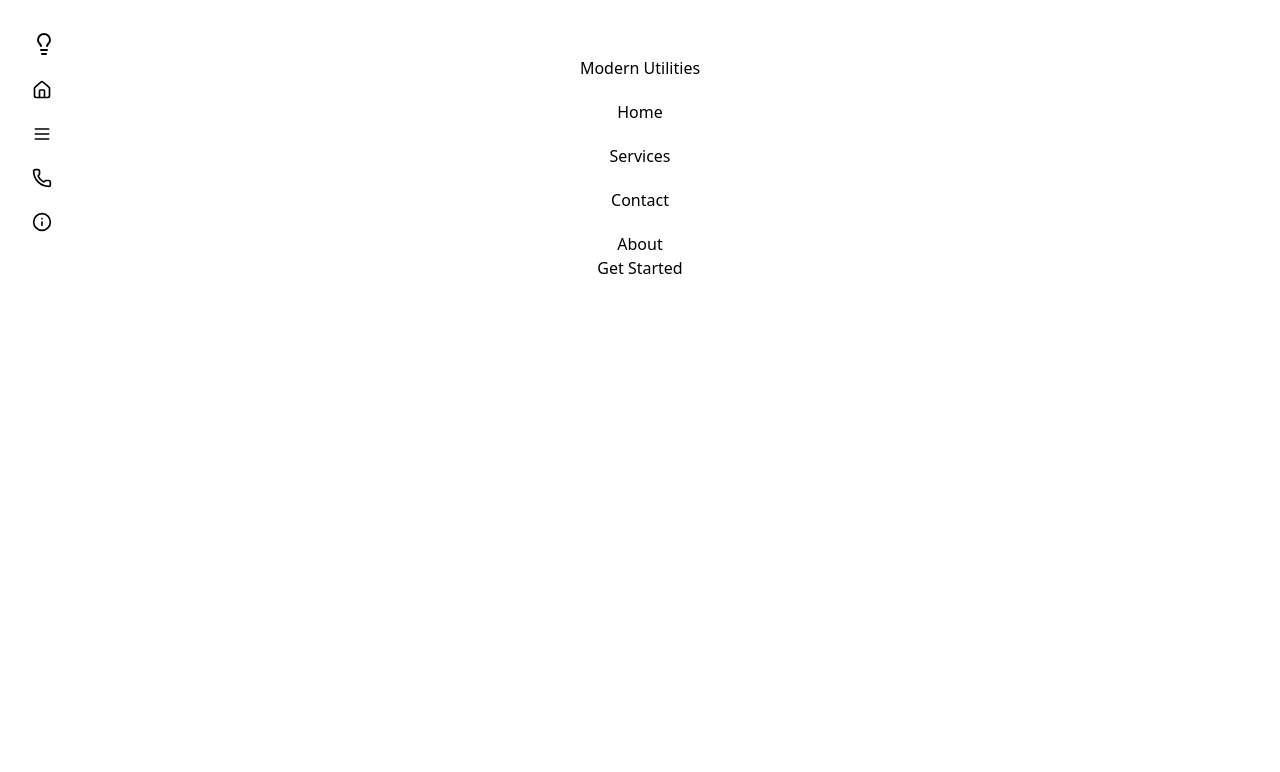
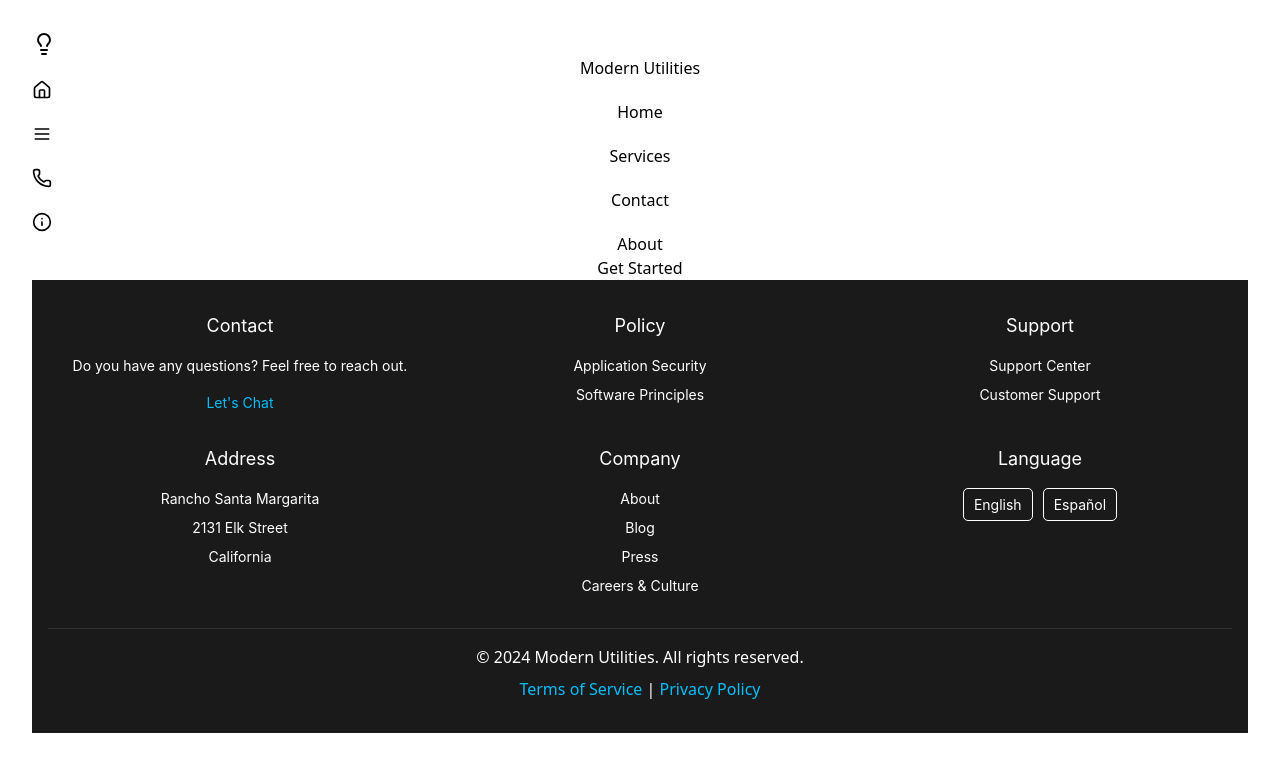
Before and after one commit to nikhil-springtown/modern-utilities, a React (Vite) app: page / in a window 1280 px wide. Shown: the top 772 px of the page. Built offline with nearby package versions, Linux system fonts and the light colour scheme.

Commit message:
footer commit

```diff
--- a/package.json
+++ b/package.json
@@ -10,11 +10,13 @@
     "preview": "vite preview"
   },
   "dependencies": {
+    "antd": "^5.22.4",
     "autoprefixer": "^10.4.20",
     "lucide-react": "^0.468.0",
     "postcss": "^8.4.49",
     "react": "^18.3.1",
     "react-dom": "^18.3.1",
+    "react-i18next": "^15.1.4",
     "react-router-dom": "^7.0.2"
   },
   "devDependencies": {
--- a/src/App.jsx
+++ b/src/App.jsx
@@ -1,4 +1,5 @@
 import './App.css'
+import Footer from './components/Footer.jsx'
 import Navbar from './components/Navbar.jsx'
 
 
@@ -8,6 +9,7 @@ function App() {
     <>
       <div>
         <Navbar />
+        <Footer />
       </div>
     </>
   )
--- /dev/null
+++ b/src/components/Footer.jsx
@@ -0,0 +1,105 @@
+import React from 'react';
+import { Row, Col } from 'antd';
+import { withTranslation } from 'react-i18next';
+import i18n from 'i18next';
+
+const Footer = ({ t }) => {
+  const handleChange = (language) => {
+    i18n.changeLanguage(language);
+  };
+
+  return (
+    <footer style={{ backgroundColor: '#1a1a1a', color: '#fff', padding: '2rem 1rem' }}>
+      <div style={{ maxWidth: '1200px', margin: '0 auto' }}>
+        <Row gutter={[16, 16]} justify="space-between">
+          <Col xs={24} sm={12} md={8}>
+            <h3 style={{ fontSize: '18px', marginBottom: '1rem' }}>{t('Contact')}</h3>
+            <p style={{ marginBottom: '1rem' }}>{t('Do you have any questions? Feel free to reach out.')}</p>
+            <a
+              href="mailto:l.qqbadze@gmail.com"
+              style={{ color: '#00bfff', textDecoration: 'none' }}
+            >
+              {t('Let\'s Chat')}
+            </a>
+          </Col>
+          <Col xs={24} sm={12} md={8}>
+            <h3 style={{ fontSize: '18px', marginBottom: '1rem' }}>{t('Policy')}</h3>
+            <p style={{ marginBottom: '0.5rem' }}>{t('Application Security')}</p>
+            <p style={{ marginBottom: '0.5rem' }}>{t('Software Principles')}</p>
+          </Col>
+          <Col xs={24} sm={12} md={8}>
+            <h3 style={{ fontSize: '18px', marginBottom: '1rem' }}>{t('Support')}</h3>
+            <p style={{ marginBottom: '0.5rem' }}>{t('Support Center')}</p>
+            <p style={{ marginBottom: '0.5rem' }}>{t('Customer Support')}</p>
+          </Col>
+        </Row>
+        <Row gutter={[16, 16]} justify="space-between" style={{ marginTop: '2rem' }}>
+          <Col xs={24} sm={12} md={8}>
+            <h3 style={{ fontSize: '18px', marginBottom: '1rem' }}>{t('Address')}</h3>
+            <p style={{ marginBottom: '0.5rem' }}>Rancho Santa Margarita</p>
+            <p style={{ marginBottom: '0.5rem' }}>2131 Elk Street</p>
+            <p>California</p>
+          </Col>
+          <Col xs={24} sm={12} md={8}>
+            <h3 style={{ fontSize: '18px', marginBottom: '1rem' }}>{t('Company')}</h3>
+            <p style={{ marginBottom: '0.5rem' }}>{t('About')}</p>
+            <p style={{ marginBottom: '0.5rem' }}>{t('Blog')}</p>
+            <p style={{ marginBottom: '0.5rem' }}>{t('Press')}</p>
+            <p>{t('Careers & Culture')}</p>
+          </Col>
+          <Col xs={24} sm={12} md={8}>
+            <h3 style={{ fontSize: '18px', marginBottom: '1rem' }}>{t('Language')}</h3>
+            <button
+              onClick={() => handleChange('en')}
+              style={{
+                marginRight: '10px',
+                background: 'none',
+                border: '1px solid #fff',
+                color: '#fff',
+                padding: '5px 10px',
+                borderRadius: '5px',
+                cursor: 'pointer',
+              }}
+            >
+              English
+            </button>
+            <button
+              onClick={() => handleChange('es')}
+              style={{
+                background: 'none',
+                border: '1px solid #fff',
+                color: '#fff',
+                padding: '5px 10px',
+                borderRadius: '5px',
+                cursor: 'pointer',
+              }}
+            >
+              Español
+            </button>
+          </Col>
+        </Row>
+        <div
+          style={{
+            borderTop: '1px solid #333',
+            marginTop: '2rem',
+            paddingTop: '1rem',
+            textAlign: 'center',
+          }}
+        >
+          <p style={{ marginBottom: '0.5rem' }}>© 2024 Modern Utilities. All rights reserved.</p>
+          <p>
+            <a href="/terms" style={{ color: '#00bfff', textDecoration: 'none' }}>
+              Terms of Service
+            </a>{' '}
+            |{' '}
+            <a href="/privacy" style={{ color: '#00bfff', textDecoration: 'none' }}>
+              Privacy Policy
+            </a>
+          </p>
+        </div>
+      </div>
+    </footer>
+  );
+};
+
+export default withTranslation()(Footer);
```
Also changed, not shown: 1 other file (tests, documents, lock files or other folders).
